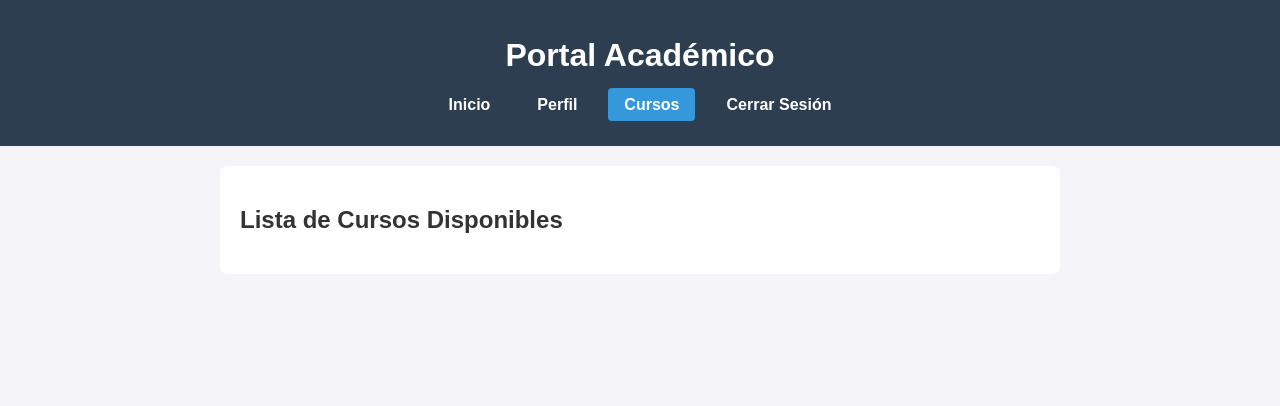
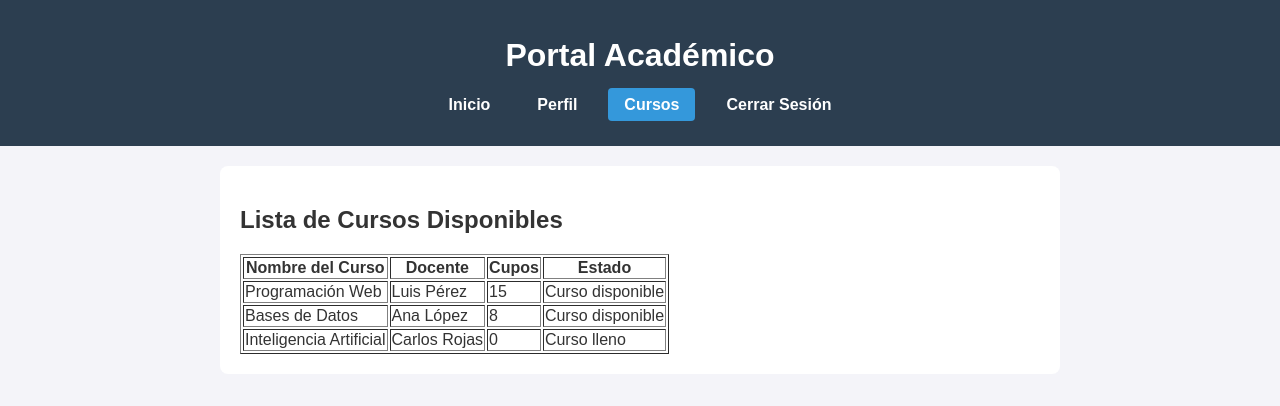
Before and after one commit to JhonFAH/portal_academico, a Flask app: page /cursos in a window 1280 px wide. Shown: the top 406 px of the page. Run offline with Flask 3, Linux system fonts and the light colour scheme; the visitor is signed in with stand-in values (Sample User, id 1).

Commit message:
Continuacion punto 4

```diff
--- a/app.py
+++ b/app.py
@@ -10,6 +10,13 @@ usuarios = {
     "maria": "abcd",
     "pedro": "2026"
 }
+
+# Lista de cursos
+cursos_data = [
+    {"nombre": "Programación Web", "docente": "Luis Pérez", "cupos": 15},
+    {"nombre": "Bases de Datos", "docente": "Ana López", "cupos": 8},
+    {"nombre": "Inteligencia Artificial", "docente": "Carlos Rojas", "cupos": 0}
+]
 
 @app.route('/')
 def index():
@@ -37,7 +44,7 @@ def cursos():
     if 'usuario' not in session:
         flash('Debes iniciar sesión para acceder a cursos.', 'danger')
         return redirect(url_for('login'))
-    return render_template('cursos.html')
+    return render_template('cursos.html', cursos=cursos_data)
 
 # Ruta protegida /perfil
 @app.route('/perfil')
--- a/templates/cursos.html
+++ b/templates/cursos.html
@@ -3,8 +3,33 @@
 {% block title %} Cursos {% endblock %}
 
 {% block content %}
-<h2>Lista de Cursos Disponibles</h2>
-<!-- <ul>
-    <li></li>
-</ul> -->
+    <h2>Lista de Cursos Disponibles</h2>
+    <table class="tabla-cursos" border="1">
+        <thead>
+            <tr>
+                <th>Nombre del Curso</th>
+                <th>Docente</th>
+                <th>Cupos</th>
+                <th>Estado</th>
+            </tr>
+        </thead>
+        <tbody>
+
+            {% for curso in cursos %}
+                <tr>
+                    <td>{{ curso.nombre }}</td>
+                    <td>{{ curso.docente }}</td>
+                    <td>{{ curso.cupos }}</td>
+                    <td>
+                        <!-- Condición para validar cupos -->
+                        {% if curso.cupos > 0 %}
+                            <span class="disponible">Curso disponible</span>
+                        {% else %}
+                            <span class="lleno">Curso lleno</span>
+                        {% endif %}
+                    </td>
+                </tr>
+            {% endfor %}
+        </tbody>
+    </table>
 {% endblock %}
```
